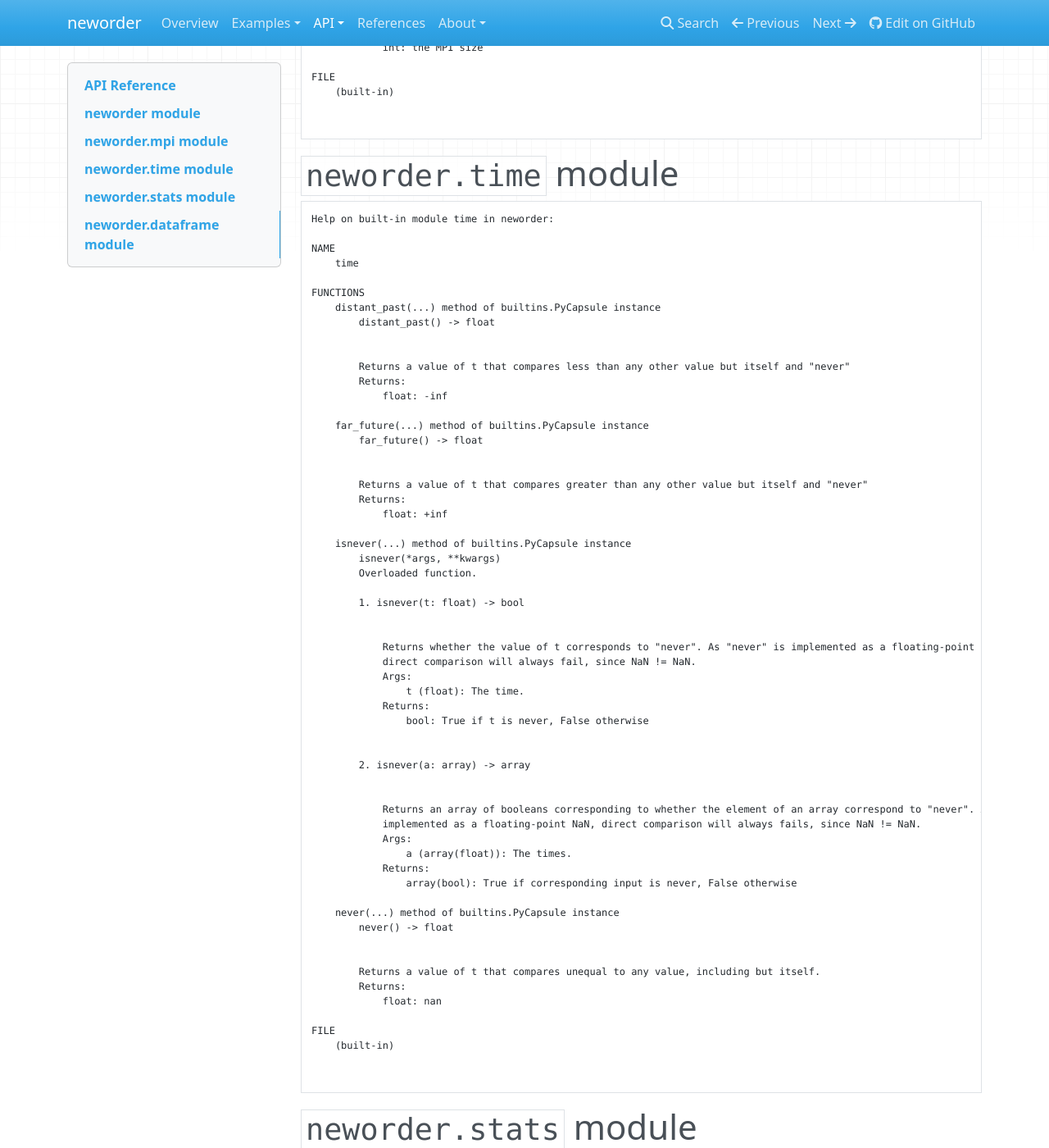
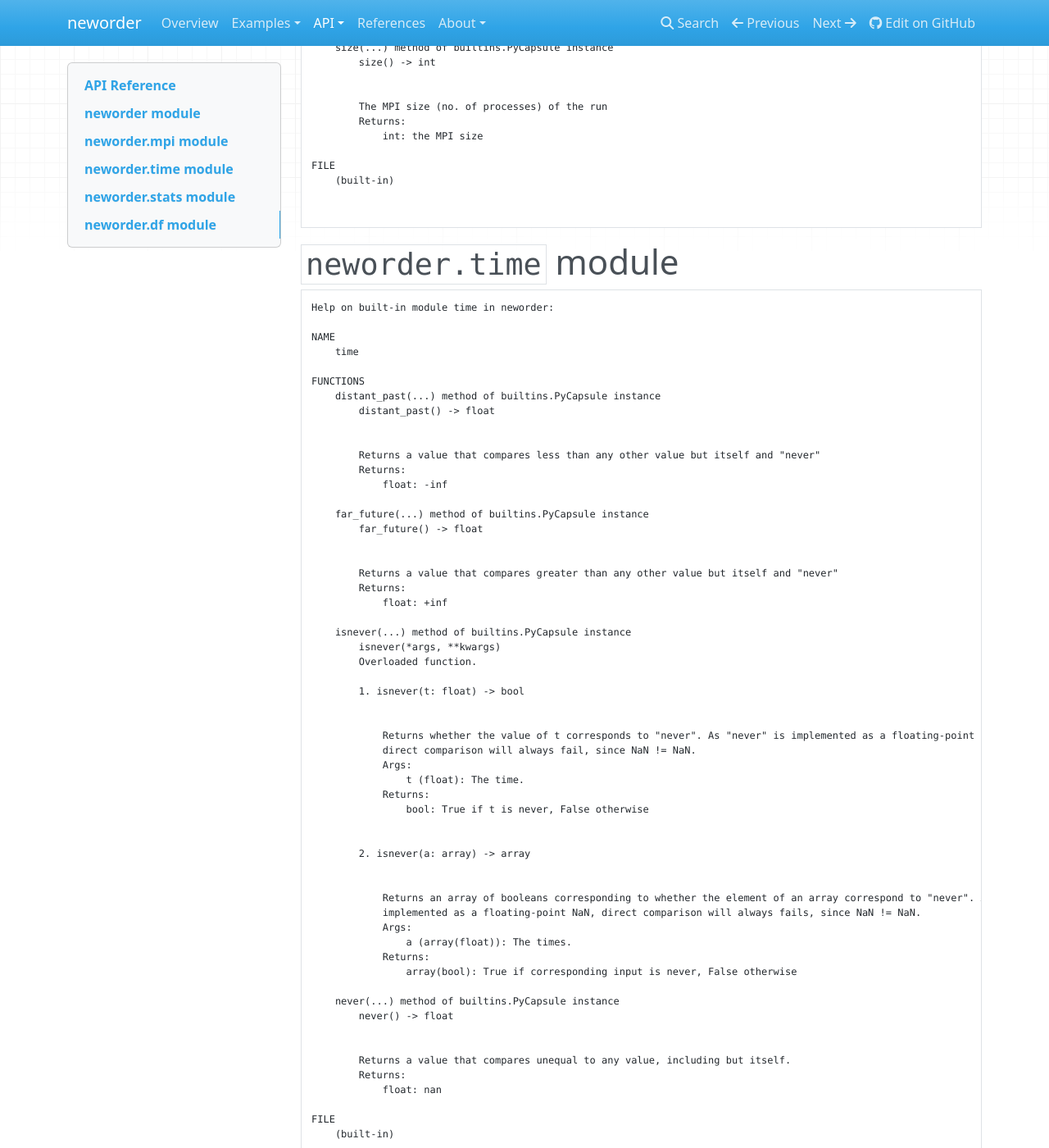
Before and after one commit to virgesmith/neworder, an MkDocs documentation site: the page built from docs/api_auto.md, in a window 1280 px wide and 1400 px high, scrolled down 4637 px. Shown: the whole window at 82% size. Built offline with MkDocs 1.6.1, drawn with Linux system fonts in a browser that asks for light colours; nearby versions of some CDN libraries; some of the changed text lies outside the part shown.

Commit message:
forgot file

````diff
--- a/docs/api_auto.md
+++ b/docs/api_auto.md
@@ -272,7 +278,7 @@
         distant_past() -> float
 
 
-        Returns a value of t that compares less than any other value but itself and "never"
+        Returns a value that compares less than any other value but itself and "never"
         Returns:
             float: -inf
 
@@ -280,7 +286,7 @@
         far_future() -> float
 
 
-        Returns a value of t that compares greater than any other value but itself and "never"
+        Returns a value that compares greater than any other value but itself and "never"
         Returns:
             float: +inf
 
@@ -313,7 +319,7 @@
         never() -> float
 
 
-        Returns a value of t that compares unequal to any value, including but itself.
+        Returns a value that compares unequal to any value, including but itself.
         Returns:
             float: nan
 
@@ -351,13 +357,13 @@
 
 ```
 
-# `neworder.dataframe` module
+# `neworder.df` module
 
 ```text
-Help on module dataframe in neworder:
+Help on module df in neworder:
 
 NAME
-    dataframe - Direct manipulations of dataframes
+    df - Direct manipulations of dataframes
 
 FUNCTIONS
     directmod(...) method of builtins.PyCapsule instance
````
Also changed, not shown: other parts of docs/api_auto.md (+7 -1 lines).
